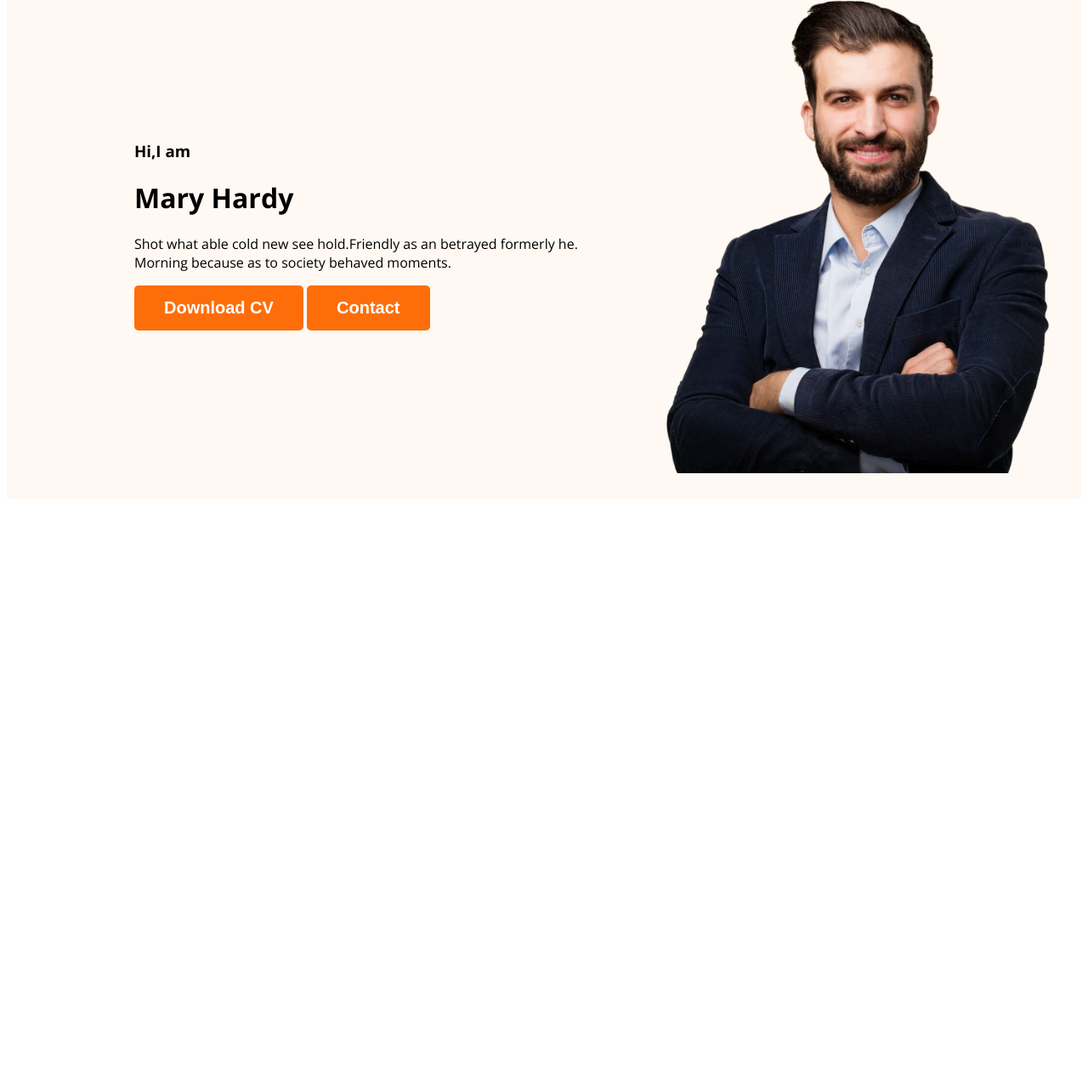
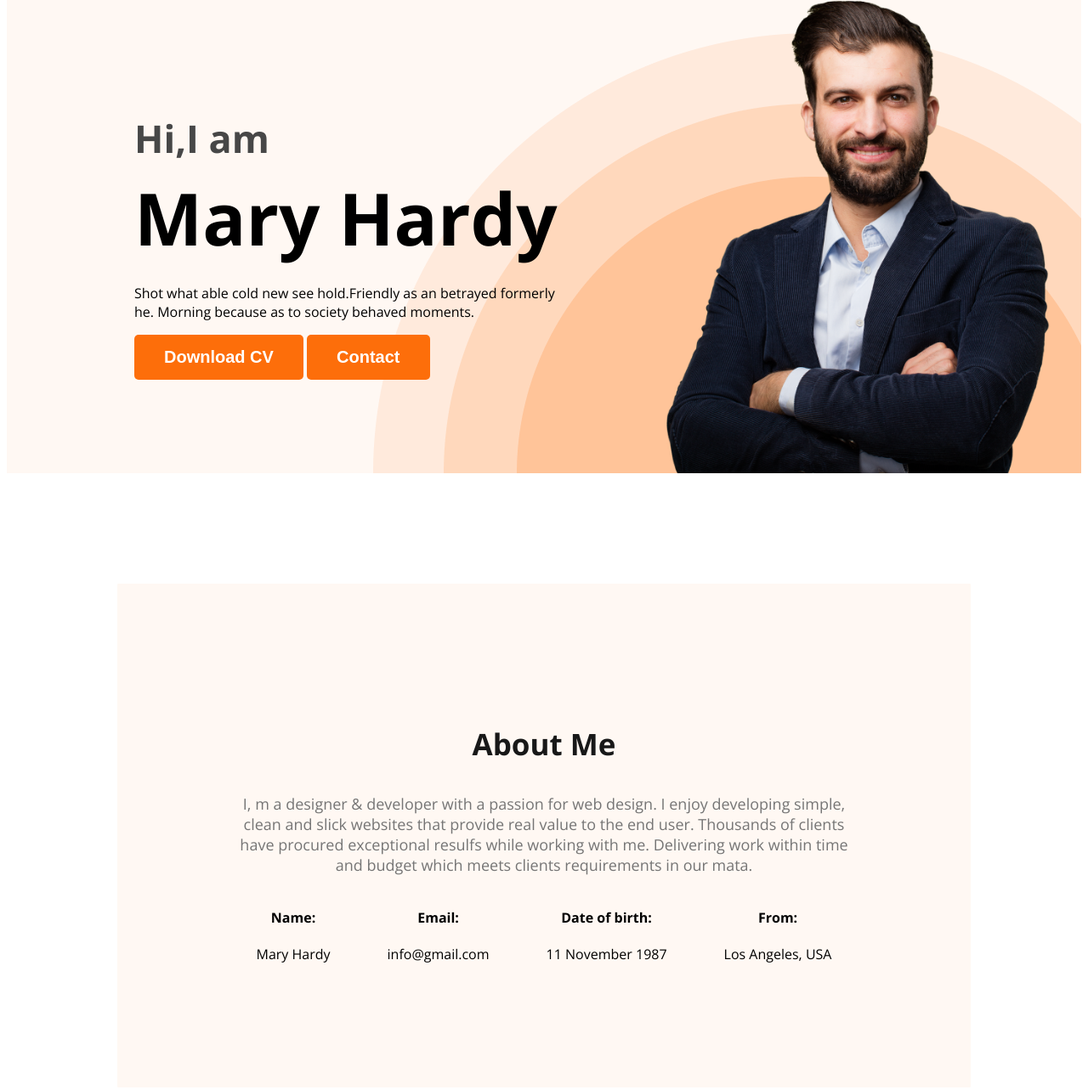
Before and after one commit to SufianTonmoy/portfolio-web-site, a plain HTML site: page index.html in a window 1280 px wide. Shown: the part 211-1494 px from the top of the page at 85% size. Before the commit the page ends 806 px from the top, so only its background shows below. Drawn offline with nearby package versions, Linux system fonts and the light colour scheme.

Commit message:
added about info

```diff
--- a/index.html
+++ b/index.html
@@ -31,7 +31,36 @@
         <img class="profile-picture" src="images/hardy.png" alt="">
       </div>
     </header>
-    <main></main>
+    <main>
+        <section class="about">
+            <h3 class="section-title">About Me</h3>
+            <p class="section-description">I, m a designer & developer with a passion for web design. I enjoy developing simple, clean and
+                slick websites that provide real value to the end user. Thousands of clients have procured
+                exceptional resulfs while working with me. Delivering work within time and budget which meets
+                clients requirements in our mata.
+            </p>
+            <!-- about-info*4>h4.info-title+p.info-description -->
+            <div class="about-info-container">
+                <div class="about-info">
+                    <h4 class="info-title">Name:</h4>
+                    <p class="info-description">Mary Hardy</p>
+                </div>
+                <div class="about-info">
+                    <h4 class="info-title">Email:</h4>
+                    <p class="info-description">info@gmail.com</p>
+                </div>
+                <div class="about-info">
+                    <h4 class="info-title">Date of birth:</h4>
+                    <p class="info-description">11 November 1987</p>
+                </div>
+                <div class="about-info">
+                    <h4 class="info-title">From:</h4>
+                    <p class="info-description">Los Angeles, USA</p>
+                </div>
+
+            </div>
+        </section>
+    </main>
     <footer></footer>
   </body>
 </html>
--- a/styles/portfolio.css
+++ b/styles/portfolio.css
@@ -16,6 +16,20 @@ body {
   color: white;
   padding: 15px 35px;
 }
+
+.section-title{
+    color: #181818;
+    text-align: center;
+    font-size: 35px;
+    font-weight: 700;
+}
+.section-description{
+    color: #757575;
+    text-align: center;
+    font-size: 18px;
+}
+
+
 /* nav related styles */
 
 nav {
@@ -49,13 +63,54 @@ nav a {
 
 .header{
     background-color: #FFF8F3;
+    background-image: url('../images/header_bg.png');
+    background-repeat:no-repeat ;
+    background-position:bottom right ;
 }
 
 .banner{
-    padding:30px 30px 30px 150px;
+    padding:30px 30px 0 150px;
     display: flex;
-    align-items: center
+    align-items: center;
+    justify-content: space-between;
+
+}
+.banner-content{
+    max-width: 500px;
 }
 .banner .profile-picture{
     width: 500px;
 }
+.banner-greeting{
+    font-size: 45px;
+    color: #474747;
+    margin-bottom: 0;
+}
+.banner-title{
+    font-size: 85px;
+    font-weight: 700;
+    margin-top: 5px;
+    margin-bottom: 20px;
+}
+/* main section style */
+mian{
+    max-width: 1140px;
+    margin: 0 auto;
+}
+
+/* about section style */
+.about{
+    padding: 130px;
+    border-radius: 1px;
+    background: #FFF8F3;
+    margin: 130px;
+}
+
+.about-info-container{
+    display: flex;
+    justify-content: space-around;
+}
+
+.about-info{
+    text-align: center;
+}
```
